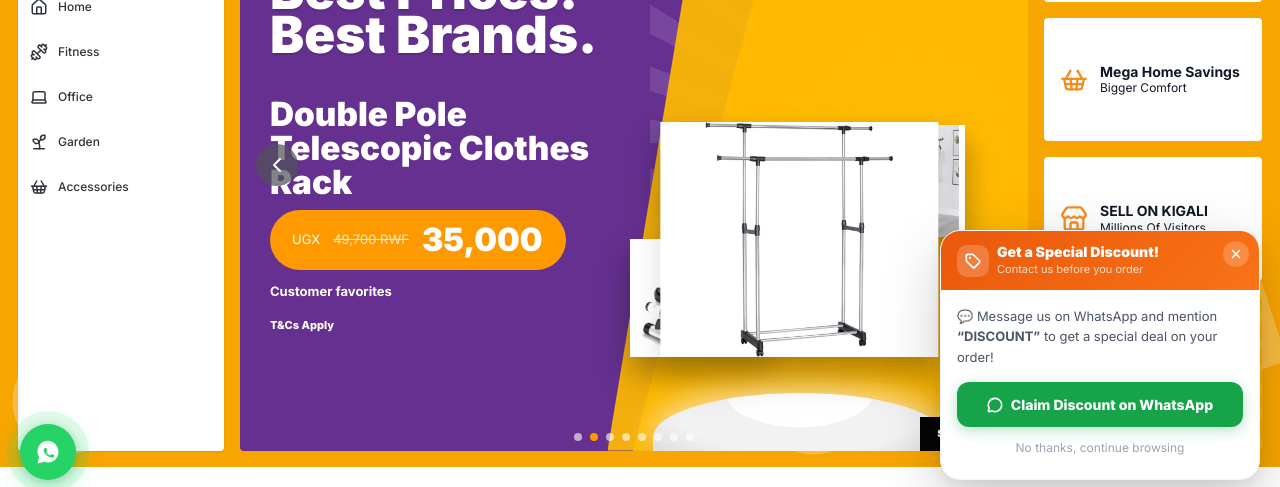
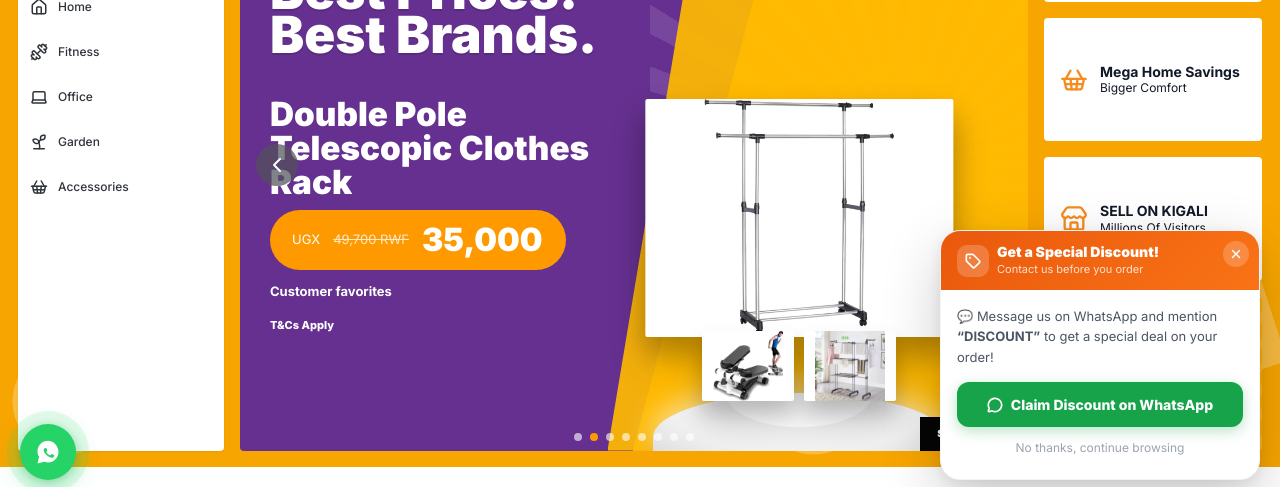
Before and after one commit to luckyusY/kigalionlinestore, a Next.js app: page / in a window 1280 px wide. Shown: the part 296-783 px from the top of the page. Built offline with nearby package versions, Linux system fonts and the light colour scheme; no server answers; the database is empty.

Commit message:
Improve hero product showcase

```diff
--- a/app/globals.css
+++ b/app/globals.css
@@ -813,41 +813,43 @@ html.lenis, html.lenis body { height: auto; }
 }
 .payweek-product-graphic {
   position: relative;
-  width: min(380px, 74%);
-  height: 305px;
-  margin-bottom: 76px;
+  width: min(430px, 82%);
+  height: 304px;
+  margin-bottom: 50px;
   filter: drop-shadow(0 18px 16px rgba(0,0,0,0.2));
 }
 .payweek-product-card {
-  position: absolute;
+  position: relative;
   overflow: hidden;
   background: #fff;
-  box-shadow: 0 14px 26px rgba(0,0,0,0.14);
+  border-radius: 2px;
+  box-shadow: 0 16px 30px rgba(0,0,0,0.16);
 }
 .payweek-product-card img {
   object-fit: contain;
 }
 .payweek-product-main {
+  position: absolute;
   left: 50%;
-  bottom: 18px;
-  width: min(310px, 82%);
-  height: 235px;
+  top: 2px;
+  width: min(330px, 82%);
+  height: 238px;
   transform: translateX(-50%);
   z-index: 3;
 }
-.payweek-product-secondary {
-  left: 0;
-  bottom: 18px;
-  width: 142px;
-  height: 118px;
-  z-index: 2;
-}
-.payweek-product-tertiary {
-  right: 4px;
-  bottom: 138px;
-  width: 124px;
-  height: 112px;
-  z-index: 1;
+.payweek-product-support {
+  position: absolute;
+  left: 50%;
+  bottom: 0;
+  z-index: 4;
+  display: flex;
+  gap: 10px;
+  transform: translateX(-50%);
+}
+.payweek-product-support .payweek-product-card {
+  width: 92px;
+  height: 70px;
+  box-shadow: 0 10px 20px rgba(0,0,0,0.13);
 }
 .payweek-arrow {
   position: absolute;
@@ -1159,11 +1161,11 @@ html.lenis, html.lenis body { height: auto; }
     left: 42%;
   }
   .payweek-product-graphic {
-    width: min(350px, 78%);
-  }
-  .payweek-product-secondary,
-  .payweek-product-tertiary {
-    display: none;
+    width: min(360px, 80%);
+  }
+  .payweek-product-support .payweek-product-card {
+    width: 78px;
+    height: 60px;
   }
   .temu-product-grid { grid-template-columns: repeat(4, minmax(0, 1fr)); }
   .temu-mini-rail { grid-template-columns: repeat(3, minmax(0, 1fr)); }
@@ -1216,13 +1218,20 @@ html.lenis, html.lenis body { height: auto; }
   }
   .payweek-product-graphic {
     width: 82vw;
-    height: 245px;
+    height: 270px;
     margin-bottom: 50px;
   }
   .payweek-product-main {
+    top: 0;
     width: 76vw;
-    height: 240px;
-    bottom: 10px;
+    height: 218px;
+  }
+  .payweek-product-support {
+    gap: 8px;
+  }
+  .payweek-product-support .payweek-product-card {
+    width: 76px;
+    height: 58px;
   }
   .payweek-pedestal {
     width: 78vw;
--- a/components/PayweekHero.tsx
+++ b/components/PayweekHero.tsx
@@ -16,7 +16,7 @@ import {
   Store,
   Utensils,
 } from "lucide-react";
-import { AnimatePresence, motion } from "framer-motion";
+import { motion } from "framer-motion";
 import { categories, type Product } from "@/lib/products";
 
 const categoryMeta = {
@@ -106,15 +106,13 @@ export default function PayweekHero({ products }: { products: Product[] }) {
         <div className="payweek-product-zone">
           <div className="payweek-rays" />
           <div className="payweek-pedestal" />
-          <AnimatePresence mode="popLayout" custom={direction} initial={false}>
           <motion.div
             key={product.id}
             className="payweek-product-graphic"
             custom={direction}
-              initial={{ opacity: 0, x: direction * 105, scale: 0.94 }}
+            initial={{ opacity: 0, x: direction * 90, scale: 0.96 }}
             animate={{ opacity: 1, x: 0, scale: 1 }}
-              exit={{ opacity: 0, x: direction * -90, scale: 0.95 }}
-              transition={{ duration: 0.58, ease: [0.22, 1, 0.36, 1] }}
+            transition={{ duration: 0.48, ease: [0.22, 1, 0.36, 1] }}
           >
             <div className="payweek-product-card payweek-product-main">
               <Image
@@ -126,26 +124,27 @@ export default function PayweekHero({ products }: { products: Product[] }) {
                 unoptimized
               />
             </div>
-              <div className="payweek-product-card payweek-product-secondary">
+            <div className="payweek-product-support">
+              <div className="payweek-product-card">
                 <Image
                   src={secondaryProduct.image}
                   alt={secondaryProduct.name}
                   fill
-                  sizes="140px"
+                  sizes="92px"
                   unoptimized
                 />
               </div>
-              <div className="payweek-product-card payweek-product-tertiary">
+              <div className="payweek-product-card">
                 <Image
                   src={tertiaryProduct.image}
                   alt={tertiaryProduct.name}
                   fill
-                  sizes="120px"
+                  sizes="92px"
                   unoptimized
                 />
               </div>
+            </div>
           </motion.div>
-          </AnimatePresence>
         </div>
 
         <div className="payweek-dots" aria-label="Deal slides">
```
Lines whose indentation alone changed are shown as unchanged.
